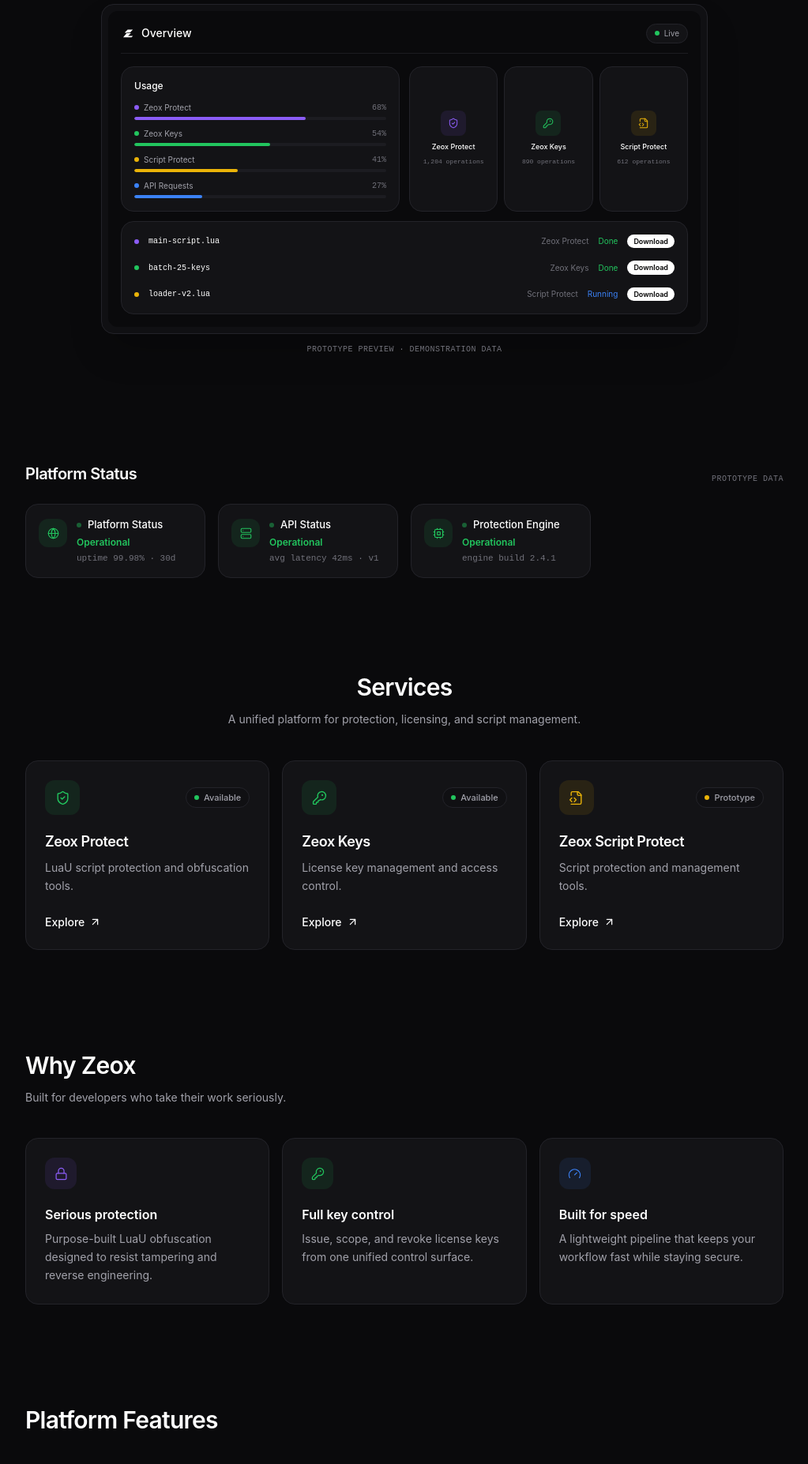
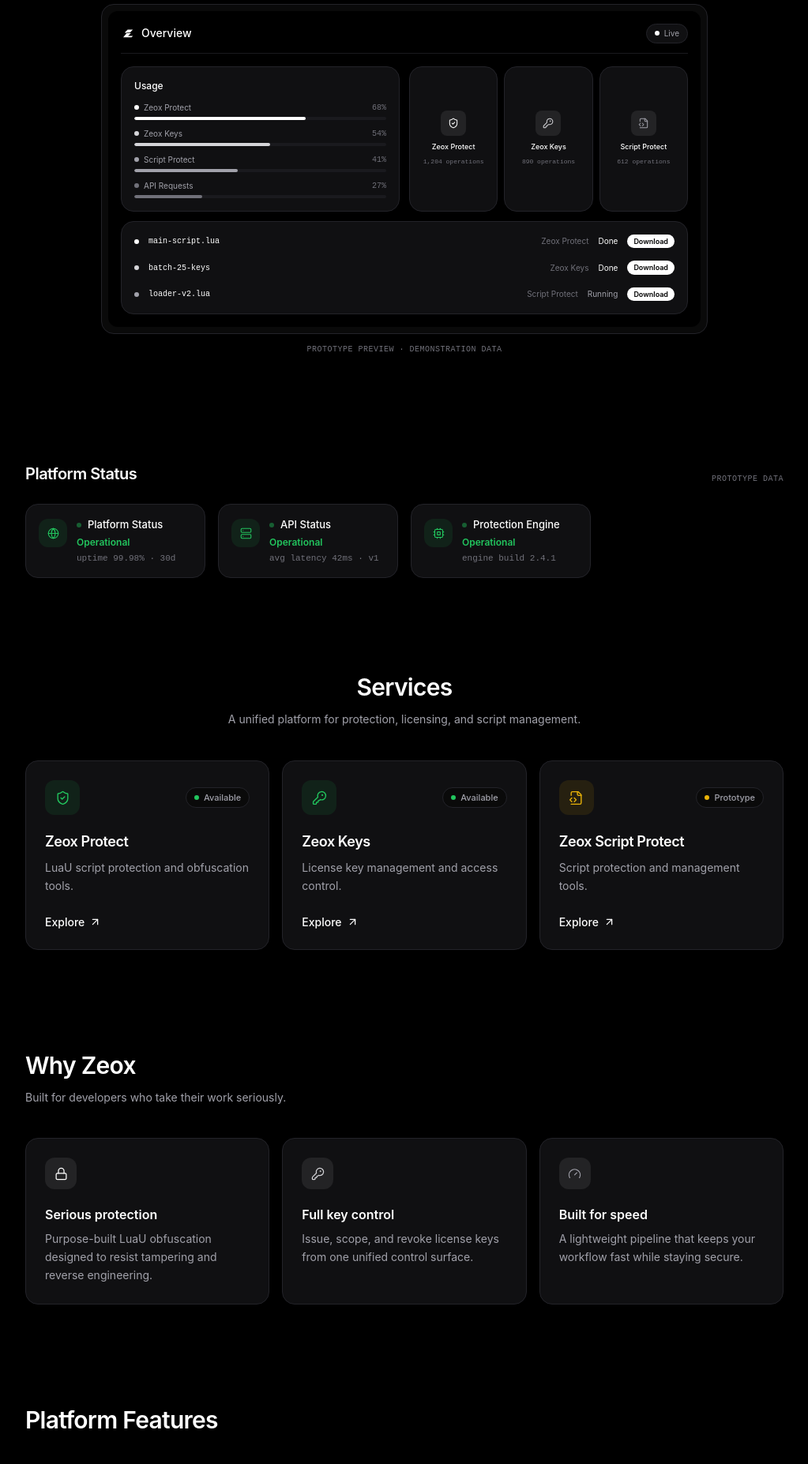
Before and after one commit to z-7z/Zeox, a React (Vite) app: page /#/ in a window 1280 px wide. Shown: the part 540-2394 px from the top of the page at 79% size, without its empty margins (128-1151 px from the left). Built offline with nearby package versions, Linux system fonts and the light colour scheme.

Commit message:
OLED palette: true black backgrounds, white primary accents, remove decorative colors (monochrome white scale)

```diff
--- a/index.html
+++ b/index.html
@@ -3,7 +3,7 @@
   <head>
     <meta charset="UTF-8" />
     <meta name="viewport" content="width=device-width, initial-scale=1.0" />
-    <meta name="theme-color" content="#09090B" />
+    <meta name="theme-color" content="#000000" />
     <meta name="description" content="Zeox — an advanced ecosystem of developer tools, script protection, and license management." />
     <title>Zeox — Protect Your Scripts. Power Your Development.</title>
   </head>
--- a/src/index.css
+++ b/src/index.css
@@ -13,18 +13,18 @@
     overflow-x: hidden;
   }
   ::selection {
-    background: rgba(255, 255, 255, 0.18);
+    background: rgba(255, 255, 255, 0.2);
   }
   * {
     scrollbar-width: thin;
-    scrollbar-color: #3F3F46 transparent;
+    scrollbar-color: #2A2A30 transparent;
   }
   *::-webkit-scrollbar {
     width: 8px;
     height: 8px;
   }
   *::-webkit-scrollbar-thumb {
-    background: #3F3F46;
+    background: #2A2A30;
     border-radius: 8px;
   }
   *::-webkit-scrollbar-track {
@@ -33,10 +33,10 @@
 }
 
 @layer components {
-  /* ---- Card system: large radius, solid dark surfaces ---- */
+  /* ---- OLED card system: true black base, white accents ---- */
   .card {
     position: relative;
-    background: #131316;
+    background: #101012;
     border: 1px solid #232329;
     border-radius: 1rem;
     overflow: hidden;
@@ -45,7 +45,7 @@
     content: '';
     position: absolute;
     inset: 0;
-    background: radial-gradient(120% 60% at 50% 0%, rgba(255, 255, 255, 0.06), transparent 60%);
+    background: radial-gradient(120% 60% at 50% 0%, rgba(255, 255, 255, 0.07), transparent 60%);
     opacity: 0;
     transition: opacity 0.3s ease;
     pointer-events: none;
@@ -61,18 +61,18 @@
       box-shadow 0.25s ease;
   }
   .card-hover:hover {
-    background: #18181C;
+    background: #16161A;
     border-color: #3A3A44;
     transform: translateY(-3px);
     box-shadow:
-      0 12px 32px -8px rgba(0, 0, 0, 0.65),
-      0 0 0 1px rgba(255, 255, 255, 0.03);
+      0 12px 32px -8px rgba(0, 0, 0, 0.9),
+      0 0 0 1px rgba(255, 255, 255, 0.04);
   }
   .card-hover:active {
     transform: translateY(-1px);
   }
 
-  /* ---- Buttons ---- */
+  /* ---- Buttons: white OLED primary ---- */
   .btn-primary {
     @apply inline-flex items-center justify-center gap-2 rounded-full bg-white px-5 py-2.5 text-sm font-semibold text-black;
     transition: background 0.2s ease, transform 0.2s cubic-bezier(0.22, 1, 0.36, 1), box-shadow 0.2s ease;
@@ -80,7 +80,7 @@
   .btn-primary:hover {
     background: #E4E4E7;
     transform: translateY(-1px);
-    box-shadow: 0 8px 24px -6px rgba(255, 255, 255, 0.15);
+    box-shadow: 0 0 24px -4px rgba(255, 255, 255, 0.35);
   }
   .btn-primary:active {
     transform: translateY(0);
@@ -96,14 +96,14 @@
   }
   .btn-ghost:hover {
     @apply border-[#3A3A44] text-white;
-    background: #18181C;
+    background: #16161A;
     transform: translateY(-1px);
   }
   .btn-ghost:active {
     transform: translateY(0);
   }
 
-  /* ---- Sidebar nav pill (reference style: white active pill) ---- */
+  /* ---- Sidebar nav pill (white active pill) ---- */
   .nav-pill {
     @apply flex items-center gap-2.5 rounded-full px-3 py-2 text-sm text-txt-secondary;
     transition: background 0.2s ease, color 0.2s ease, transform 0.15s ease;
@@ -128,7 +128,7 @@
   /* ---- Skeleton loading ---- */
   .skeleton {
     @apply rounded-lg bg-line-soft;
-    background-image: linear-gradient(90deg, #1C1C21 0%, #26262C 40%, #1C1C21 80%);
+    background-image: linear-gradient(90deg, #1A1A1E 0%, #26262C 40%, #1A1A1E 80%);
     background-size: 400px 100%;
     background-repeat: no-repeat;
     animation: shimmer 1.6s linear infinite;
--- a/src/pages/Landing.tsx
+++ b/src/pages/Landing.tsx
@@ -18,51 +18,56 @@ import { StatusCard } from '../components/StatusCard';
 import { ZeoxLogo } from '../components/ZeoxLogo';
 import { services, platformStatus } from '../data/mock';
 
+const W = '#FFFFFF';
+const W2 = '#D4D4D8';
+const W3 = '#A1A1AA';
+const W4 = '#71717A';
+
 const whyItems = [
   {
     icon: Lock,
     title: 'Serious protection',
     description: 'Purpose-built LuaU obfuscation designed to resist tampering and reverse engineering.',
-    color: '#8B5CF6',
+    color: W,
   },
   {
     icon: KeyRound,
     title: 'Full key control',
     description: 'Issue, scope, and revoke license keys from one unified control surface.',
-    color: '#22C55E',
+    color: W2,
   },
   {
     icon: Gauge,
     title: 'Built for speed',
     description: 'A lightweight pipeline that keeps your workflow fast while staying secure.',
-    color: '#3B82F6',
+    color: W3,
   },
 ];
 
 const features = [
-  { icon: ShieldCheck, title: 'Script Protection', description: 'Layered defenses for LuaU scripts.', color: '#8B5CF6' },
-  { icon: Terminal, title: 'Developer Tools', description: 'A growing toolkit for everyday development.', color: '#22C55E' },
-  { icon: LayoutDashboard, title: 'Unified Dashboard', description: 'Every service in one clean workspace.', color: '#EAB308' },
-  { icon: ActivityIcon, title: 'Activity Tracking', description: 'See operations and usage at a glance.', color: '#3B82F6' },
+  { icon: ShieldCheck, title: 'Script Protection', description: 'Layered defenses for LuaU scripts.', color: W },
+  { icon: Terminal, title: 'Developer Tools', description: 'A growing toolkit for everyday development.', color: W2 },
+  { icon: LayoutDashboard, title: 'Unified Dashboard', description: 'Every service in one clean workspace.', color: W3 },
+  { icon: ActivityIcon, title: 'Activity Tracking', description: 'See operations and usage at a glance.', color: W4 },
 ];
 
 const previewUsage = [
-  { label: 'Zeox Protect', pct: 68, color: '#8B5CF6' },
-  { label: 'Zeox Keys', pct: 54, color: '#22C55E' },
-  { label: 'Script Protect', pct: 41, color: '#EAB308' },
-  { label: 'API Requests', pct: 27, color: '#3B82F6' },
+  { label: 'Zeox Protect', pct: 68, color: W },
+  { label: 'Zeox Keys', pct: 54, color: W2 },
+  { label: 'Script Protect', pct: 41, color: W3 },
+  { label: 'API Requests', pct: 27, color: W4 },
 ];
 
 const previewCards = [
-  { icon: ShieldCheck, name: 'Zeox Protect', sub: '1,204 operations', color: '#8B5CF6' },
-  { icon: KeyRound, name: 'Zeox Keys', sub: '890 operations', color: '#22C55E' },
-  { icon: FileCode2, name: 'Script Protect', sub: '612 operations', color: '#EAB308' },
+  { icon: ShieldCheck, name: 'Zeox Protect', sub: '1,204 operations', color: W },
+  { icon: KeyRound, name: 'Zeox Keys', sub: '890 operations', color: W2 },
+  { icon: FileCode2, name: 'Script Protect', sub: '612 operations', color: W3 },
 ];
 
 const previewRows = [
-  { name: 'main-script.lua', service: 'Zeox Protect', status: 'Done', color: '#8B5CF6' },
-  { name: 'batch-25-keys', service: 'Zeox Keys', status: 'Done', color: '#22C55E' },
-  { name: 'loader-v2.lua', service: 'Script Protect', status: 'Running', color: '#EAB308' },
+  { name: 'main-script.lua', service: 'Zeox Protect', status: 'Done', color: W },
+  { name: 'batch-25-keys', service: 'Zeox Keys', status: 'Done', color: W2 },
+  { name: 'loader-v2.lua', service: 'Script Protect', status: 'Running', color: W3 },
 ];
 
 export function Landing() {
@@ -75,7 +80,7 @@ export function Landing() {
         <div className="mx-auto max-w-5xl px-5 lg:px-8">
           <div className="fade-up mx-auto max-w-2xl text-center">
             <span className="inline-flex items-center gap-2 rounded-full border border-line bg-card px-3 py-1 text-xs font-medium text-txt-secondary">
-              <span className="status-dot bg-accent-green" />
+              <span className="status-dot bg-white" />
               LuaU encryption &amp; protection platform
             </span>
             <h1 className="mt-6 text-4xl font-semibold leading-[1.1] tracking-tight text-white sm:text-5xl lg:text-[3.4rem]">
@@ -106,7 +111,7 @@ export function Landing() {
                     <span className="text-sm font-medium text-white">Overview</span>
                   </div>
                   <span className="inline-flex items-center gap-1.5 rounded-full border border-line bg-card px-2.5 py-1 text-[10px] text-txt-secondary">
-                    <span className="status-dot bg-accent-green" />
+                    <span className="status-dot bg-white" />
                     Live
                   </span>
                 </div>
@@ -139,7 +144,7 @@ export function Landing() {
                       <div key={c.name} className="card flex flex-col items-center justify-center gap-2 p-3">
                         <span
                           className="flex h-8 w-8 items-center justify-center rounded-lg"
-                          style={{ background: c.color + '1A' }}
+                          style={{ background: 'rgba(255, 255, 255, 0.08)' }}
                         >
                           <c.icon size={14} strokeWidth={1.75} style={{ color: c.color }} />
                         </span>
@@ -157,7 +162,7 @@ export function Landing() {
                       <span className="status-dot" style={{ background: r.color }} />
                       <span className="flex-1 truncate font-mono text-[10px] text-txt-primary">{r.name}</span>
                       <span className="hidden text-[10px] text-txt-muted sm:block">{r.service}</span>
-                      <span className={'text-[10px] ' + (r.status === 'Running' ? 'text-accent-blue' : 'text-accent-green')}>
+                      <span className={'text-[10px] ' + (r.status === 'Running' ? 'text-txt-secondary' : 'text-white')}>
                         {r.status}
                       </span>
                       <span className="rounded-full bg-white px-2 py-0.5 text-[9px] font-semibold text-black">Download</span>
@@ -218,7 +223,7 @@ export function Landing() {
                 <div className="p-6">
                   <span
                     className="flex h-10 w-10 items-center justify-center rounded-xl"
-                    style={{ background: w.color + '1A' }}
+                    style={{ background: 'rgba(255, 255, 255, 0.08)' }}
                   >
                     <w.icon size={17} strokeWidth={1.75} style={{ color: w.color }} />
                   </span>
@@ -241,7 +246,7 @@ export function Landing() {
                 <div className="p-5">
                   <span
                     className="flex h-9 w-9 items-center justify-center rounded-lg"
-                    style={{ background: f.color + '1A' }}
+                    style={{ background: 'rgba(255, 255, 255, 0.08)' }}
                   >
                     <f.icon size={16} strokeWidth={1.75} style={{ color: f.color }} />
                   </span>
@@ -278,7 +283,7 @@ export function Landing() {
                 <p className="text-txt-muted">$ zeox keys create --batch 25</p>
                 <p className="text-txt-primary">✓ 25 keys issued</p>
                 <p className="text-txt-muted">$ zeox status</p>
-                <p className="text-accent-green">✓ all services operational</p>
+                <p className="text-white">✓ all services operational</p>
                 <p className="mt-2 text-[10px] text-txt-muted">// illustrative prototype output</p>
               </div>
             </div>
--- a/tailwind.config.js
+++ b/tailwind.config.js
@@ -7,15 +7,16 @@ export default {
         xs: '400px',
       },
       colors: {
-        page: '#0A0A0C',
-        panel: '#101013',
+        // OLED palette: true black base, white as the primary accent
+        page: '#000000',
+        panel: '#0A0A0A',
         card: {
-          DEFAULT: '#131316',
-          hover: '#18181C',
+          DEFAULT: '#101012',
+          hover: '#16161A',
         },
         line: {
           DEFAULT: '#232329',
-          soft: '#1C1C21',
+          soft: '#1A1A1E',
         },
         txt: {
           primary: '#FFFFFF',
@@ -24,9 +25,6 @@ export default {
         },
         'accent-green': '#22C55E',
         'accent-red': '#EF4444',
-        'accent-purple': '#8B5CF6',
-        'accent-yellow': '#EAB308',
-        'accent-blue': '#3B82F6',
         // Compatibility aliases (legacy tokens)
         ok: '#22C55E',
         warn: '#FBBF24',
```
Also changed, not shown: src/data/mock.ts (+23 -23 lines).
